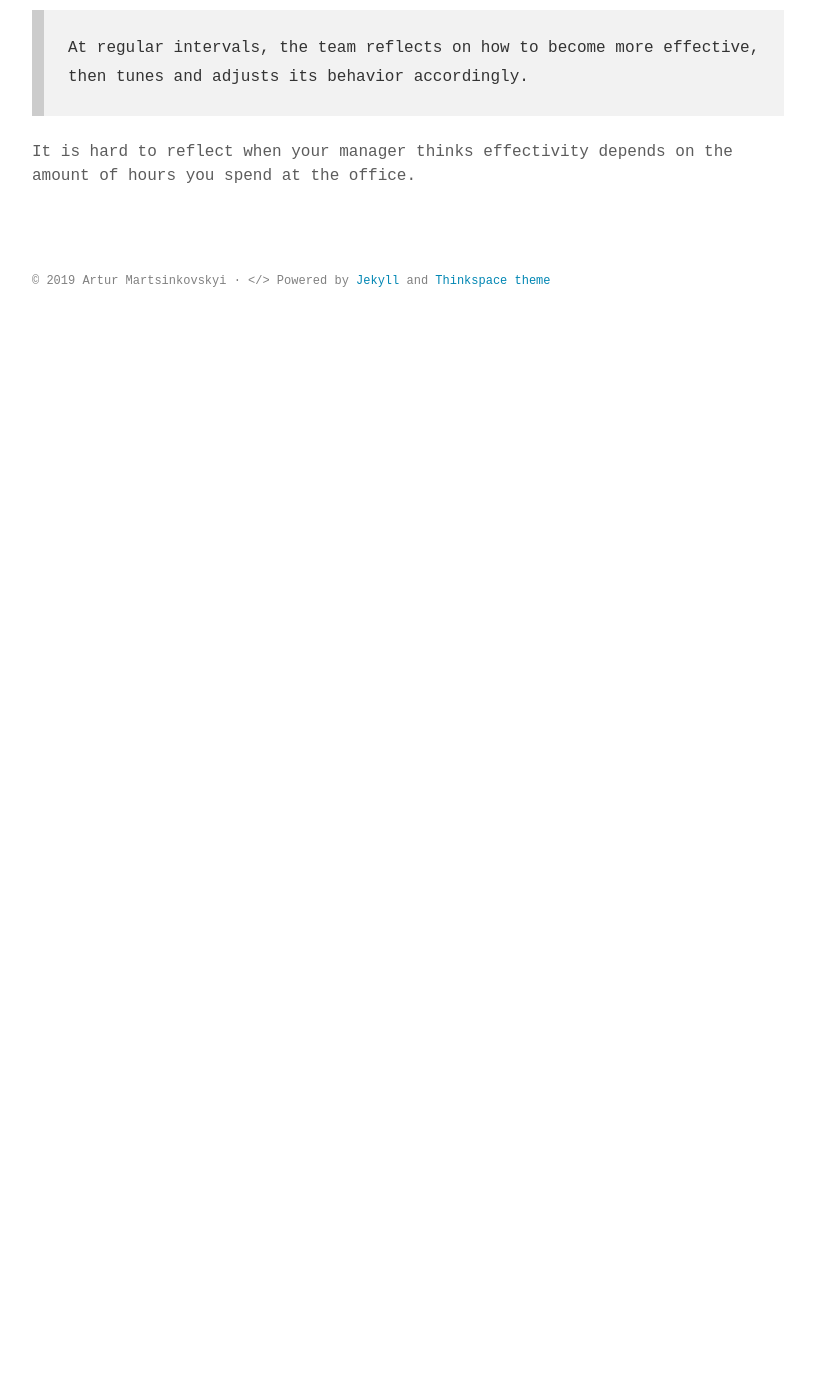
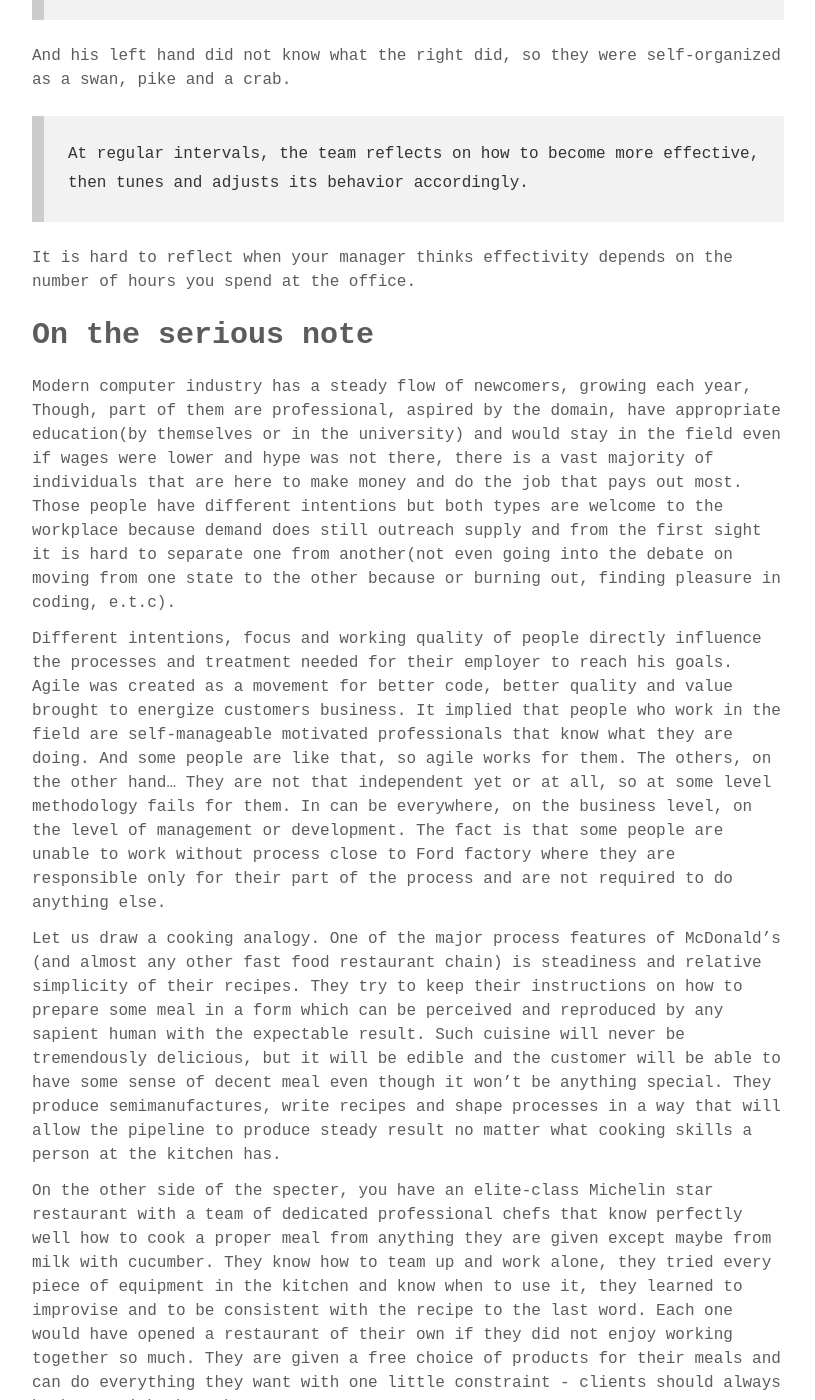
Before and after one commit to artur-martsinkovskyi/artur-martsinkovskyi.github.io, a Jekyll site: the page built from _posts/2019-05-12-mockery-of-agile.md, in a window 1280 px wide and 1400 px high, scrolled down 2956 px. Shown: the whole window, without its empty margins (232-1047 px from the left). Built offline with Jekyll 4.4.1, drawn with Linux system fonts in a browser that asks for light colours; some web fonts are replaced; before the commit the page ends 3294 px from its top, so only the background shows below that; some of the changed text lies outside the part shown.

Commit message:
article: Agile

```diff
--- a/_posts/2019-05-12-mockery-of-agile.md
+++ b/_posts/2019-05-12-mockery-of-agile.md
@@ -1,19 +1,20 @@
 ---
 layout: post
 title: Mockery of agile
-date:   2019-03-27
-tags: [ruby, rspec]
+date:   2019-04-27
 comments: true
 ---
-Here is a little ironic reflection on the 12 principle of Agile Manifesto.
+Here is a little ironic reflection on the 12 principles of Agile Manifesto. Scroll to the end of the page to read __serious__ content.
+
+# Making fun of methodology
 
 > Our highest priority is to satisfy the customer through early and continuous delivery of valuable software.
 
-In most cases, the highest priority is to get as much money from the customer as possible with least work thanks to a big mouth sales manager, submissive project manager and coders who know how to kick the bucket of refactoring long down the road.
+In most cases, the highest priority is to get as much money from the customer as possible with least work thanks to a big mouth sales manager, submissive project manager, and coders who know how to kick the bucket of refactoring long down the road.
 
 > Welcome changing requirements, even late in development. Agile processes harness change for the customer's competitive advantage.
 
-Almost any software engineer moans and yells when requirements change, because world should be static enough to fit in his mindwork, but not static enough to let him go and stop getting paid for his creation.
+Almost any software engineer moans and yells when requirements change, because the world should be static enough to fit in his mind work, but not static enough to let him go and stop getting paid for his creation.
 
 > Deliver working software frequently, from a couple of weeks to a couple of months, with a preference to the shorter timescale.
 
@@ -21,18 +22,18 @@
 
 > Business people and developers must work together daily throughout the project.
 
-It is an amusment and great pleasure to get an answer from BA less than 3 days after the request, most time they are very busy with making your life harder. On the other hand, developers don't really want to get along
-with those humanitarian degree peasants that don't embrace the greatness of another Javascript framework and are not hip at all, business does not give a damn about developers and requires working funcionality here and
+It is an amusement and great pleasure to get an answer from BA less than 3 days after the request, most time they are very busy with making your life harder. On the other hand, developers don't really want to get along
+with those humanitarian degree peasants that don't embrace the greatness of another Javascript framework and are not hip at all, a business does not give a damn about developers and requires working functionality here and
 now(they have not yet decided actual body of work for it, but you gotta do something).
 
 > Build projects around motivated individuals. Give them the environment and support they need, and trust them to get the job done.
 
-Motivated individuals are great people with hiring ratio for your company close to zero. Most of the people work to get fed and covered, not to bring value to somebody elses business. Unforunately,
-real world breaks the bright visions of future when methodoly for focused self-controlled motivated professionals is applied to procrastinating incontinent discouraged amauters.
+Motivated individuals are great people with hiring ratio for your company close to zero. Most of the people work to get fed and covered, not to bring value to somebody else's business. Unfortunately,
+the real world breaks the bright visions of the future when methodology for focused self-controlled motivated professionals is applied to procrastinating incontinent discouraged amateurs.
 
-> The most efficient and effective method of conveying information to and within a development team is face-to-face conversation.
+> The most efficient and effective method of conveying information to and within a development team is a face-to-face conversation.
 
-Outsourcing reality: your manager is the only in/out source of data to the customer which leads to unforunate data corruption on the way. Your teammates are not willing to do anything but code and drink coffee, so face-to-face conversations turn into interrogations with an enemy spy rather than friendly convos.
+Outsourcing reality: your manager is the only in/out source of data to the customer which leads to unfortunate data corruption on the way. Your teammates are not willing to do anything but code and drink coffee, so face-to-face conversations turn into interrogations with an enemy spy rather than friendly convos.
 
 > Working software is the primary measure of progress.
 
@@ -40,7 +41,7 @@
 
 > Agile processes promote sustainable development. The sponsors, developers, and users should be able to maintain a constant pace indefinitely.
 
-That is the development pace - you break and rot the project until every new feature implementation process feels like Indiana Jones movie tomb walk, then customer sets you up one sprint for refactoring and fixing the techdebt. After a few hours of fixing customer is confused that project is still not elegantly ideal.
+That is the development pace - you break and rot the project until every new feature implementation process feels like Indiana Jones movie tomb walks, then customer sets you up one sprint for refactoring and fixing the tech debt. After a few hours of fixing customer is confused that the project is still not elegantly ideal.
 
 > Continuous attention to technical excellence and good design enhances agility.
 
@@ -48,12 +49,24 @@
 
 > Simplicity--the art of maximizing the amount of work not done--is essential.
 
-Customer knows best what to do, yep, we had a lot of situations where requirements changed mid-sprint or right after it, even though everyone was digging hard to release the feature noone needs as a result. This is simple - you are paid to code, not to argue.
+The customer knows best what to do, yep, we had a lot of situations where requirements changed mid-sprint or right after it, even though everyone was digging hard to release the feature no one needs as a result. This is simple - you are paid to code, not to argue.
 
 > The best architectures, requirements, and designs emerge from self-organizing teams.
 
-And his left hand did not know what the right did, so they was self-organized as swan, pike and a crab.
+And his left hand did not know what the right did, so they were self-organized as a swan, pike and a crab.
 
 > At regular intervals, the team reflects on how to become more effective, then tunes and adjusts its behavior accordingly.
 
-It is hard to reflect when your manager thinks effectivity depends on the amount of hours you spend at the office.
+It is hard to reflect when your manager thinks effectivity depends on the number of hours you spend at the office.
+
+# On the serious note
+
+Modern computer industry has a steady flow of newcomers, growing each year, Though, part of them are professional, aspired by the domain, have appropriate education(by themselves or in the university) and would stay in the field even if wages were lower and hype was not there, there is a vast majority of individuals that are here to make money and do the job that pays out most. Those people have different intentions but both types are welcome to the workplace because demand does still outreach supply and from the first sight it is hard to separate one from another(not even going into the debate on moving from one state to the other because or burning out, finding pleasure in coding, e.t.c).
+
+Different intentions, focus and working quality of people directly influence the processes and treatment needed for their employer to reach his goals. Agile was created as a movement for better code, better quality and value brought to energize customers business. It implied that people who work in the field are self-manageable motivated professionals that know what they are doing. And some people are like that, so agile works for them. The others, on the other hand... They are not that independent yet or at all, so at some level methodology fails for them. In can be everywhere, on the business level, on the level of management or development. The fact is that some people are unable to work without process close to Ford factory where they are responsible only for their part of the process and are not required to do anything else.
+
+Let us draw a cooking analogy. One of the major process features of McDonald's (and almost any other fast food restaurant chain) is steadiness and relative simplicity of their recipes. They try to keep their instructions on how to prepare some meal in a form which can be perceived and reproduced by any sapient human with the expectable result. Such cuisine will never be tremendously delicious, but it will be edible and the customer will be able to have some sense of decent meal even though it won't be anything special. They produce semimanufactures, write recipes and shape processes in a way that will allow the pipeline to produce steady result no matter what cooking skills a person at the kitchen has.
+
+On the other side of the specter, you have an elite-class Michelin star restaurant with a team of dedicated professional chefs that know perfectly well how to cook a proper meal from anything they are given except maybe from milk with cucumber. They know how to team up and work alone, they tried every piece of equipment in the kitchen and know when to use it, they learned to improvise and to be consistent with the recipe to the last word. Each one would have opened a restaurant of their own if they did not enjoy working together so much. They are given a free choice of products for their meals and can do everything they want with one little constraint - clients should always be happy with what they eat.
+
+Most of the companies out there are somewhere between those categories. The problem is - the same methodology does not fit all. You cannot give freedom to a person that wants to be constrained and have proper wording of what is required, do the steps and pass it to the next employee in the chain, the same way you cannot limit and put in the mechanic process a Michelin chef expecting him to work better in such an environment. In the industry sometimes you have highly constrained and detailed processes that use developer only as a code-generating bolt in the sequence as well as do-what-you-have processes that require tact, open mind, motivation and mindfulness from everyone in the chain for the job to be done. Strangely, both process configurations are called agile, even though the only thing they share in common is rituals around the delivery process but none of the values. Maybe we should come with new terminology on how the Manifesto was implemented in the wild?
```
